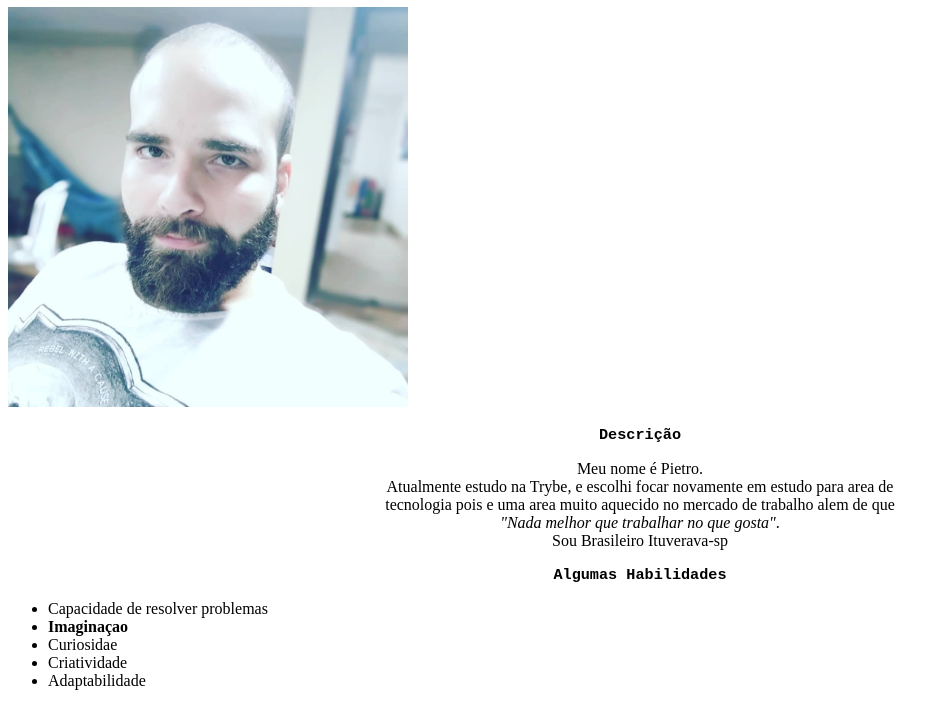
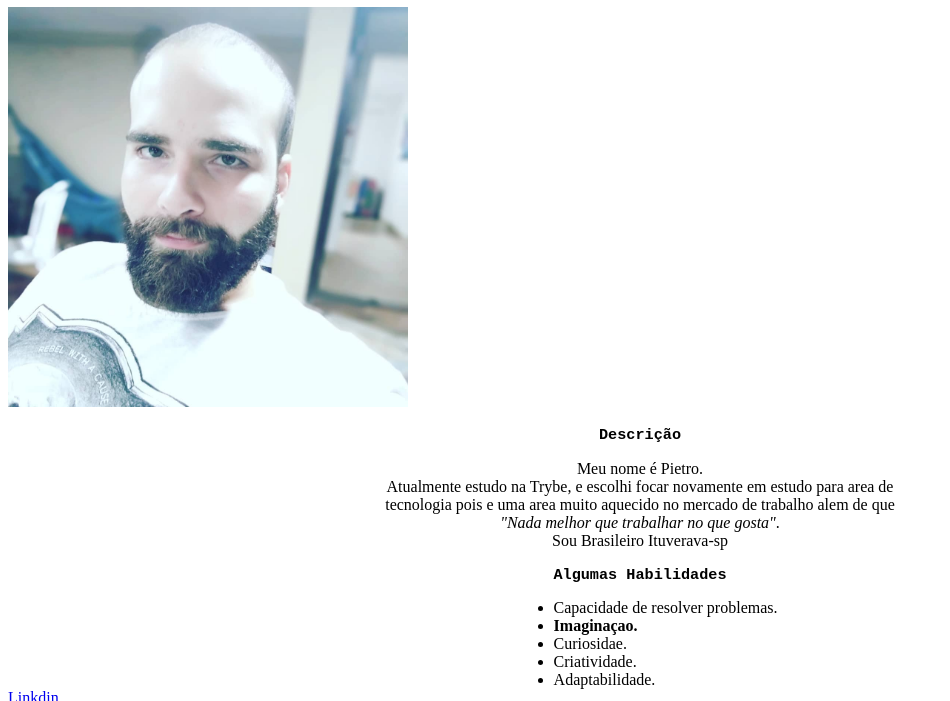
Before and after one commit to PietroBucker/PietroBucker.github.io, a plain HTML site: page index.html in a window 1280 px wide. Shown: the part 99-800 px from the top of the page, without its empty margins (0-950 px from the left). Drawn offline with Linux system fonts and the light colour scheme.

Commit message:
atualiza index.html e style-portifolio.css tag(ul)

```diff
--- a/index.html
+++ b/index.html
@@ -22,13 +22,18 @@
 
 
     <h3 id="habilidades">Algumas Habilidades</h3>
+
+
     <ul>
-        <li>Capacidade de resolver problemas</li>
-        <li> <strong>Imaginaçao</strong> </li>
-        <li>Curiosidae</li>
-        <li>Criatividade</li>
-        <li>Adaptabilidade</li>
+
+        <li>Capacidade de resolver problemas.</li>
+        <li> <strong>Imaginaçao.</strong> </li>
+        <li>Curiosidae.</li>
+        <li>Criatividade.</li>
+        <li>Adaptabilidade.</li>
+
     </ul>
+
     <a href="https://www.linkedin.com/in/pietro-bucker-0455174b/">Linkdin</a><br>
 
     <a href="https://www.youtube.com/c/einerdtv"><i>Canal Favorito</i></a>
--- a/style-portifolio.css
+++ b/style-portifolio.css
@@ -1,4 +1,5 @@
 body{
+
     background-image: url("./imagens/download");
     background-size: 600px 800px;
     background-position: center;
@@ -15,3 +16,9 @@ h3{
 p{
     text-align: center;
 }
+
+
+ul{
+    margin: 0 auto 0 40%;
+
+}
```
